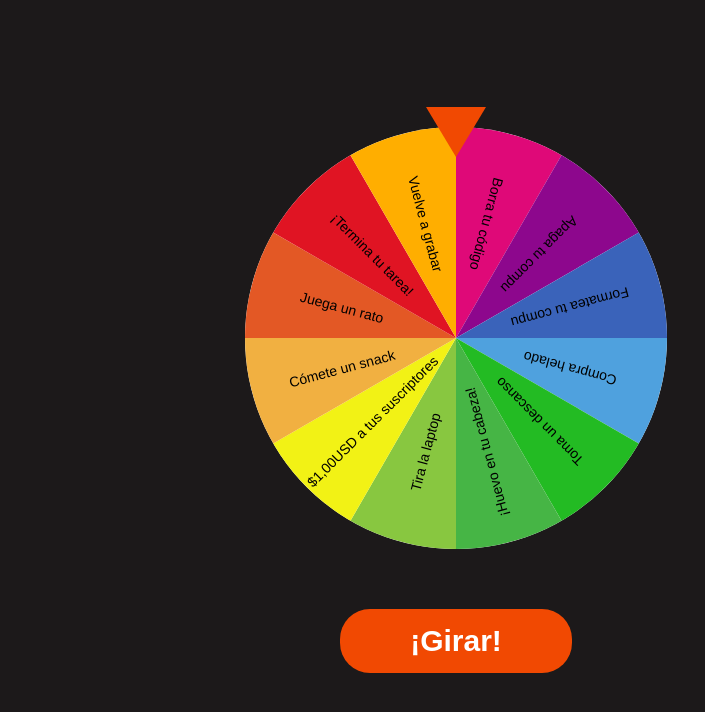
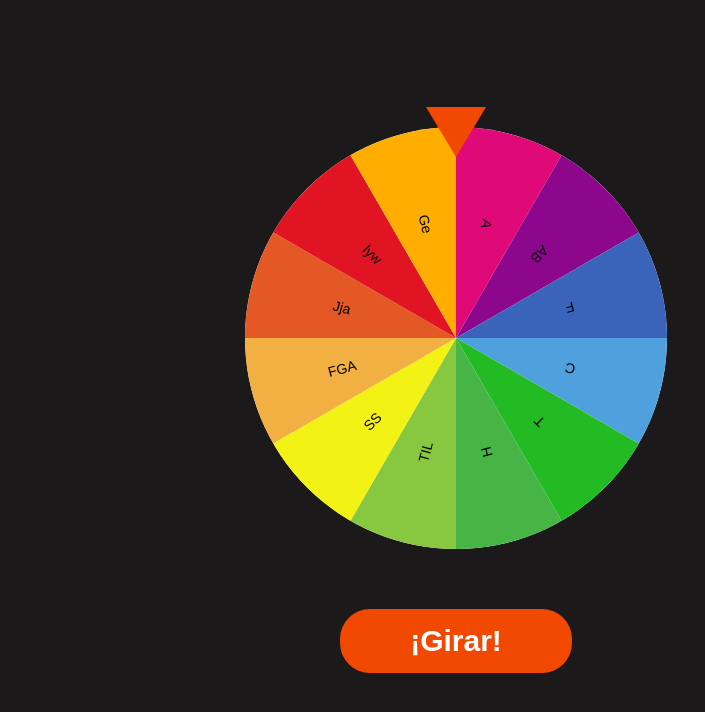
Before and after one commit to Jeffry-Paot/Ruleta, a plain HTML site: page index.html in a window 1280 px wide. Shown: the full height of the page, 184-889 px from the left. Drawn offline with Linux system fonts and the light colour scheme.

Commit message:
Update index.html

```diff
--- a/index.html
+++ b/index.html
@@ -26,73 +26,73 @@
 
                 <div class="roulette-section">
                     <div class="roulette-section-container">
-                        <p>Borra tu código</p>
+                        <p>A</p>
                     </div>
                 </div>
 
                 <div class="roulette-section">
                     <div class="roulette-section-container">
-                        <p>Apaga tu compu</p>
+                        <p>AB</p>
                     </div>
                 </div>
 
                 <div class="roulette-section">
                     <div class="roulette-section-container">
-                        <p>Formatea tu compu</p>
+                        <p>F</p>
                     </div>
                 </div>
 
                 <div class="roulette-section">
                     <div class="roulette-section-container">
-                        <p>Compra helado</p>
+                        <p>C</p>
                     </div>
                 </div>
 
                 <div class="roulette-section">
                     <div class="roulette-section-container">
-                        <p>Toma un descanso</p>
+                        <p>T</p>
                     </div>
                 </div>
 
                 <div class="roulette-section">
                     <div class="roulette-section-container">
-                        <p>¡Huevo en tu cabeza!</p>
+                        <p>H</p>
                     </div>
                 </div>
 
                 <div class="roulette-section">
                     <div class="roulette-section-container">
-                        <p>Tira la laptop</p>
+                        <p>TIL</p>
                     </div>
                 </div>
 
                 <div class="roulette-section">
                     <div class="roulette-section-container">
-                        <p>$1,00USD a tus suscriptores</p>
+                        <p>SS</p>
                     </div>
                 </div>
 
                 <div class="roulette-section">
                     <div class="roulette-section-container">
-                        <p>Cómete un snack</p>
+                        <p>FGA</p>
                     </div>
                 </div>
 
                 <div class="roulette-section">
                     <div class="roulette-section-container">
-                        <p>Juega un rato</p>
+                        <p>Jja</p>
                     </div>
                 </div>
 
                 <div class="roulette-section">
                     <div class="roulette-section-container">
-                        <p>¡Termina tu tarea!</p>
+                        <p>lyw</p>
                     </div>
                 </div>
 
                 <div class="roulette-section">
                     <div class="roulette-section-container">
-                        <p>Vuelve a grabar</p>
+                        <p>Ge</p>
                     </div>
                 </div>
 
```
